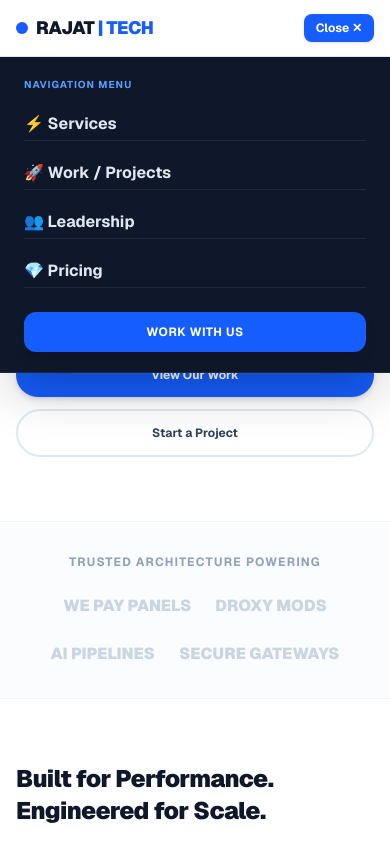
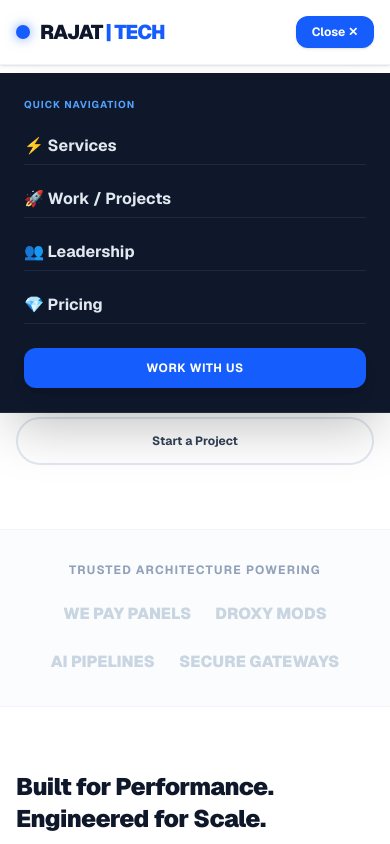
Before and after one commit to ai-rajat/rajat-ai, a Next.js app: page / in a window 390 px wide. Both pictures are taken after a click on the button "Menu ☰". Shown: the top 844 px of the page. Built offline with nearby package versions, Linux system fonts and the light colour scheme.

Commit message:
add explicit state-based mobile navigation check

```diff
--- a/app/page.tsx
+++ b/app/page.tsx
@@ -1,21 +1,42 @@
 'use client';
 
 import Link from 'next/link';
-import { useState } from 'react';
+import { useState, useEffect } from 'react';
 
 export default function Home() {
   const [isOpen, setIsOpen] = useState(false);
+  const [isMobile, setIsMobile] = useState(false);
+
+  useEffect(() => {
+    const handleResize = () => {
+      setIsMobile(window.innerWidth < 768);
+    };
+    handleResize(); // Initial check
+    window.addEventListener('resize', handleResize);
+    return () => window.removeEventListener('resize', handleResize);
+  }, []);
 
   return (
     <div className="min-h-screen bg-white text-slate-900 font-sans selection:bg-blue-600 selection:text-white flex flex-col">
 
-      {/* ==================== DESKTOP NAVBAR (Only visible on md and up) ==================== */}
-      <nav className="hidden md:flex sticky top-0 z-50 items-center justify-between px-8 py-6 max-w-7xl mx-auto w-full bg-white/85 backdrop-blur-xl border-b border-slate-200/50 shadow-sm">
-        <div className="text-2xl font-black tracking-tighter text-slate-900 flex items-center gap-2.5 cursor-pointer">
+      {/* NAVBAR: Changes dynamically based on device screen width */}
+      <nav className="sticky top-0 z-50 flex items-center justify-between px-4 sm:px-8 py-4 sm:py-6 max-w-7xl mx-auto w-full bg-white/90 backdrop-blur-xl border-b border-slate-200/50 shadow-sm">
+        <div className="text-xl sm:text-2xl font-black tracking-tighter text-slate-900 flex items-center gap-2.5">
           <span className="w-3.5 h-3.5 rounded-full bg-blue-600 shadow-[0_0_12px_rgba(37,99,235,0.6)]"></span>
           <span>RAJAT<span className="text-blue-600"> | TECH</span></span>
         </div>
 
+        {isMobile ? (
+          /* MOBILE HEADER CONTROLS */
+          <button
+            onClick={() => setIsOpen(!isOpen)}
+            className="px-4 py-2 bg-blue-600 text-white text-xs font-bold rounded-xl shadow"
+          >
+            {isOpen ? 'Close ✕' : 'Menu ☰'}
+          </button>
+        ) : (
+          /* DESKTOP HEADER LINKS */
+          <>
             <div className="flex gap-10 text-sm font-bold tracking-tight text-slate-500">
               <Link href="/services" className="relative group hover:text-slate-900 transition-colors">
                 Services
@@ -37,41 +58,28 @@ export default function Home() {
 
             <a
               href="#contact"
-          className="px-6 py-2.5 text-xs font-bold uppercase tracking-wider bg-slate-900 hover:bg-blue-600 text-white rounded-full transition-all duration-300 shadow-lg hover:shadow-blue-600/30 transform hover:-translate-y-0.5"
+              className="px-6 py-2.5 text-xs font-bold uppercase tracking-wider bg-slate-900 hover:bg-blue-600 text-white rounded-full transition-all duration-300 shadow-lg"
             >
               Work With Us
             </a>
+          </>
+        )}
       </nav>
 
-      {/* ==================== MOBILE NAVBAR (Only visible on small screens) ==================== */}
-      <nav className="flex md:hidden sticky top-0 z-50 items-center justify-between px-4 py-3.5 w-full bg-white/90 backdrop-blur-md border-b border-slate-200 shadow-sm">
-        <div className="text-lg font-black tracking-tight text-slate-900 flex items-center gap-2">
-          <span className="w-3 h-3 rounded-full bg-blue-600"></span>
-          <span>RAJAT<span className="text-blue-600"> | TECH</span></span>
-        </div>
-
-        <button
-          onClick={() => setIsOpen(!isOpen)}
-          className="px-3 py-1.5 bg-blue-600 text-white text-xs font-bold rounded-lg shadow"
-        >
-          {isOpen ? 'Close ✕' : 'Menu ☰'}
-        </button>
-      </nav>
-
-      {/* Mobile Custom Dropdown Menu */}
-      {isOpen && (
-        <div className="md:hidden bg-slate-900 text-white px-6 py-5 flex flex-col gap-4 fixed inset-x-0 top-[57px] z-40 shadow-2xl border-b border-slate-800">
-          <p className="text-[10px] font-bold tracking-widest text-blue-400 uppercase">Navigation Menu</p>
-          <Link href="/services" onClick={() => setIsOpen(false)} className="text-base font-bold text-slate-200 hover:text-blue-400 py-1 border-b border-slate-800">
+      {/* MOBILE DROPDOWN MENU */}
+      {isMobile && isOpen && (
+        <div className="bg-slate-900 text-white px-6 py-6 flex flex-col gap-4 fixed inset-x-0 top-[73px] z-40 shadow-2xl border-b border-slate-800">
+          <p className="text-[10px] font-bold tracking-widest text-blue-400 uppercase">Quick Navigation</p>
+          <Link href="/services" onClick={() => setIsOpen(false)} className="text-base font-bold text-slate-200 hover:text-blue-400 py-1.5 border-b border-slate-800">
             ⚡ Services
           </Link>
-          <Link href="/projects" onClick={() => setIsOpen(false)} className="text-base font-bold text-slate-200 hover:text-blue-400 py-1 border-b border-slate-800">
+          <Link href="/projects" onClick={() => setIsOpen(false)} className="text-base font-bold text-slate-200 hover:text-blue-400 py-1.5 border-b border-slate-800">
             🚀 Work / Projects
           </Link>
-          <Link href="/team" onClick={() => setIsOpen(false)} className="text-base font-bold text-slate-200 hover:text-blue-400 py-1 border-b border-slate-800">
+          <Link href="/team" onClick={() => setIsOpen(false)} className="text-base font-bold text-slate-200 hover:text-blue-400 py-1.5 border-b border-slate-800">
             👥 Leadership
           </Link>
-          <Link href="/pricing" onClick={() => setIsOpen(false)} className="text-base font-bold text-slate-200 hover:text-blue-400 py-1 border-b border-slate-800">
+          <Link href="/pricing" onClick={() => setIsOpen(false)} className="text-base font-bold text-slate-200 hover:text-blue-400 py-1.5 border-b border-slate-800">
             💎 Pricing
           </Link>
           <a
@@ -84,7 +92,7 @@ export default function Home() {
         </div>
       )}
 
-      {/* ==================== HERO SECTION ==================== */}
+      {/* HERO SECTION */}
       <main className="flex-grow flex flex-col items-center justify-center pt-12 sm:pt-32 pb-16 px-4 sm:px-6 relative overflow-hidden text-center">
         <div className="absolute top-1/2 left-1/2 -translate-x-1/2 -translate-y-1/2 w-[300px] sm:w-[800px] h-[300px] sm:h-[800px] bg-blue-50/50 rounded-full blur-[100px] -z-10"></div>
 
@@ -117,7 +125,7 @@ export default function Home() {
         </div>
       </main>
 
-      {/* ==================== TRUST BANNER ==================== */}
+      {/* TRUST BANNER */}
       <section className="border-y border-slate-100 bg-slate-50/50 py-8 sm:py-12">
         <div className="max-w-7xl mx-auto px-6 text-center">
           <p className="text-xs font-bold text-slate-400 uppercase tracking-widest mb-6">Trusted architecture powering</p>
@@ -130,7 +138,7 @@ export default function Home() {
         </div>
       </section>
 
-      {/* ==================== FEATURES SECTION ==================== */}
+      {/* FEATURES SECTION */}
       <section className="py-16 sm:py-24 px-4 sm:px-6 max-w-7xl mx-auto w-full">
         <div className="grid grid-cols-1 md:grid-cols-2 gap-10 sm:gap-16 items-center">
           <div>
@@ -163,7 +171,7 @@ export default function Home() {
         </div>
       </section>
 
-      {/* ==================== CONTACT SECTION ==================== */}
+      {/* CONTACT SECTION */}
       <section id="contact" className="bg-slate-900 text-white py-16 sm:py-24 px-4 sm:px-6">
         <div className="max-w-5xl mx-auto text-center">
           <h2 className="text-3xl sm:text-5xl font-black tracking-tight mb-4">Ready to scale your vision?</h2>
@@ -199,7 +207,7 @@ export default function Home() {
         </div>
       </section>
 
-      {/* ==================== FOOTER ==================== */}
+      {/* FOOTER */}
       <footer className="bg-slate-950 text-slate-500 py-6 text-center text-[11px] font-mono">
         <p>© {new Date().getFullYear()} RAJAT.AI. All rights reserved.</p>
       </footer>
```
Lines whose indentation alone changed are shown as unchanged.
